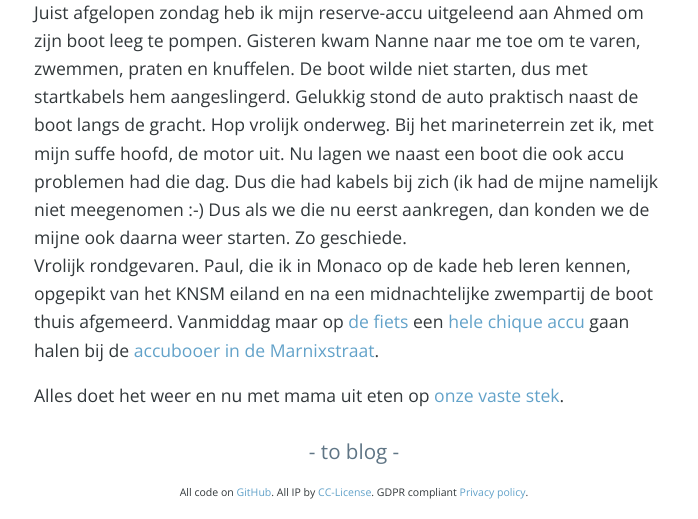
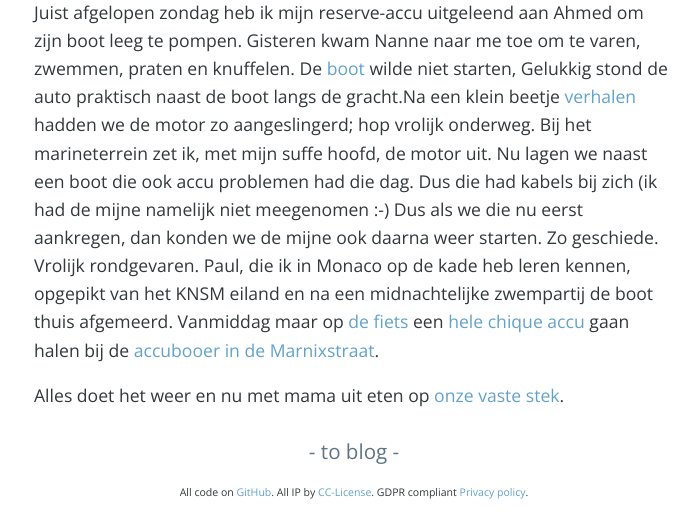
Before and after one commit to fprisse/Weblog, a Jekyll site: the page built from _posts/2020-09-16-accustress.md, in a window 1280 px wide. Shown: the part 836-1355 px from the top of the page, without its empty margins (286-984 px from the left). Built offline with Jekyll 4.4.1, drawn with Linux system fonts in a browser that asks for light colours; nearby versions of some CDN libraries; comment, search, counter and statistics services are not loaded.

Commit message:
Update 2020-09-16-accustress.md

```diff
--- a/_posts/2020-09-16-accustress.md
+++ b/_posts/2020-09-16-accustress.md
@@ -9,7 +9,7 @@ categories: Vakantie
 ![homeland](https://prisse.net/homeland.jpg)
 
 Juist afgelopen zondag heb ik mijn reserve-accu uitgeleend aan Ahmed om zijn boot leeg te pompen. Gisteren kwam Nanne naar me toe om te varen, zwemmen, praten en knuffelen.
-De boot wilde niet starten, dus met startkabels hem aangeslingerd. Gelukkig stond de auto praktisch naast de boot langs de gracht. Hop vrolijk onderweg.
+De [boot](https://prisse.nl/Stormer/) wilde niet starten, Gelukkig stond de auto praktisch naast de boot langs de gracht.Na een klein beetje [verhalen](https://www.betekenis-definitie.nl/verhalen) hadden we de motor zo aangeslingerd; hop vrolijk onderweg.
 Bij het marineterrein zet ik, met mijn suffe hoofd, de motor uit. Nu lagen we naast een boot die ook accu problemen had die dag. Dus die had kabels bij zich (ik had de mijne namelijk niet meegenomen :-) Dus als we die nu eerst aankregen, dan konden we de mijne ook daarna weer starten. Zo geschiede.
 Vrolijk rondgevaren. Paul, die ik in Monaco op de kade heb leren kennen, opgepikt van het KNSM eiland en na een midnachtelijke zwempartij de boot thuis afgemeerd. Vanmiddag maar op [de fiets](https://prisse.nl/holgerfiets/) een [hele chique accu](https://www.optimabatteries.com/en-us/redtop-starting-battery) gaan halen bij de [accubooer in de Marnixstraat](https://www.accuverkoopamsterdam.com/).
 
```
